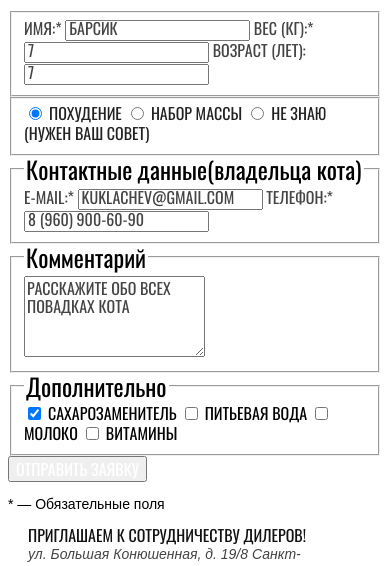
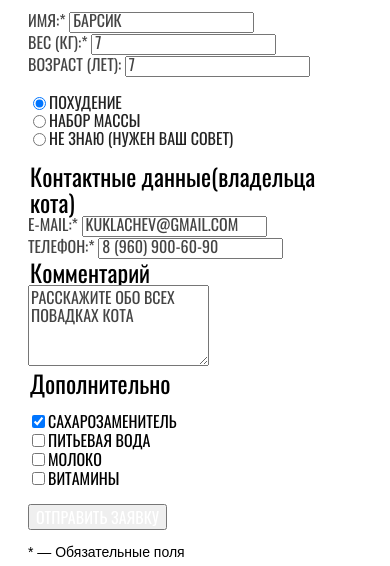
Before and after one commit to Giligan1/785755-cat-energy-21, a website: page source/form.html in a window 390 px wide. Shown: the part 252-818 px from the top of the page. Drawn offline with nearby package versions, Linux system fonts and the light colour scheme; files that its build step writes are made by us from their sources.

Commit message:
Сделал адаптивную сетку для страницы формы

```diff
--- a/source/form.html
+++ b/source/form.html
@@ -41,6 +41,7 @@
           <h2 class="visually-hidden">Форма подбора программы</h2>
           <p class="form-section__text">Заполните анкету, и мы подберем программу питания для вашего кота</p>
           <form class="form" action="https://echo.htmlacademy.ru" method="post">
+            <div class="form__wrapper">
               <fieldset class="form__cat-info about-cat">
                 <legend class="visually-hidden">Информация о питомце</legend>
                 <label class="about-cat__label">Имя:*
@@ -55,21 +56,32 @@
               </fieldset>
               <fieldset class="form__kind-of-food kind-of-food">
                 <legend class="visually-hidden">Тип питания</legend>
+                <ul class="kind-of-food__list">
+                  <li class="kind-of-food__item">
                     <input class="kind-of-food__slimming" type="radio" id="slim-radio" name="type-of-food" value="slimming" checked>
                     <label class="kind-of-food__label" for="slim-radio">Похудение</label>
+                  </li>
+                  <li class="kind-of-food__item">
                     <input class="kind-of-food__weight-gain" type="radio" id="weight-gain-radio" name="type-of-food" value="weight-gain">
                     <label class="kind-of-food__label" for="weight-gain-radio">Набор массы</label>
+                  </li>
+                  <li class="kind-of-food__item">
                     <input class="kind-of-food__need-advice" type="radio" id="need-advice-radio" name="type-of-food" value="need-advice">
                     <label class="kind-of-food__label" for="need-advice-radio">Не знаю (Нужен ваш совет)</label>
+                  </li>
+                </ul>
               </fieldset>
+            </div>
             <fieldset class="form__contact-details contact-details">
               <legend class="contact-details__heading">Контактные данные(владельца кота)</legend>
+              <div class="contact-details__wrapper">
                 <label class="contact-details__label">E-mail:*
                   <input class="contact-details__input contact-details__input--letter" type="email" name="email" placeholder="kuklachev@gmail.com" required>
                 </label>
                 <label class="contact-details__label">Телефон:*
                   <input class="contact-details__input contact-details__input--phone" type="tel" name="telephone" placeholder="8 (960) 900-60-90" required>
                 </label>
+              </div>
             </fieldset>
             <fieldset class="form__comment comment">
               <legend class="comment__heading">Комментарий</legend>
@@ -78,17 +90,29 @@
             </fieldset>
             <fieldset class="form__extra extra">
               <legend class="extra__heading">Дополнительно</legend>
+              <ul class="extra__list">
+                <li class="extra__item">
                   <input class="extra__input" type="checkbox" name="sweetener" id="sweetener" checked>
                   <label class="extra__label" for="sweetener">Сахарозаменитель</label>
+                </li>
+                <li class="extra__item">
                   <input class="extra__input" type="checkbox" name="water" id="water">
                   <label class="extra__label" for="water">Питьевая вода</label>
+                </li>
+                <li class="extra__item">
                   <input class="extra__input" type="checkbox" name="milk" id="milk">
                   <label class="extra__label" for="milk">Молоко</label>
+                </li>
+                <li class="extra__item">
                   <input class="extra__input" type="checkbox" name="vitamins" id="vitamins">
                   <label class="extra__label" for="vitamins">Витамины</label>
+                </li>
+              </ul>
             </fieldset>
+            <div class="form__submit-wrapper">
               <button class="form__submit" type="submit">Отправить заявку</button>
               <p class="form__text">* — Обязательные поля</p>
+            </div>
           </form>
         </div>
       </section>
@@ -97,9 +121,13 @@
       <section class="location">
         <div class="location__wrapper">
           <h2 class="visually-hidden">Месторасположение офиса компании</h2>
+          <div class="location__adress-wrapper">
             <p class="location__text">Приглашаем к сотрудничеству дилеров!</p>
             <address class="location__adress">ул. Большая Конюшенная, д. 19/8 Санкт-Петербург</address>
+          </div>
+          <div class="location__map-wrapper">
             <img class="location__map" src="#" alt="Карта" width="100" height="100"><!-- Временное оформление карты -->
+          </div>
         </div>
       </section>
     </main>
--- a/source/sass/blocks/about-cat.scss
+++ b/source/sass/blocks/about-cat.scss
@@ -1,3 +1,9 @@
+.about-cat {
+  padding: 0;
+  margin: 0;
+  border: none;
+}
+
 .about-cat__label {
   font-family: "Oswald", "Arial", sans-serif;
   font-weight: 400;
@@ -5,6 +11,7 @@
   line-height: 18px;
   color: $special-dark-grey;
   text-transform: uppercase;
+  display: block;
 }
 
 .about-cat__input {
--- a/source/sass/blocks/comment.scss
+++ b/source/sass/blocks/comment.scss
@@ -1,3 +1,9 @@
+.comment {
+  padding: 0;
+  margin: 0;
+  border: none;
+}
+
 .comment__heading {
   font-family: "Oswald", "Arial", sans-serif;
   font-weight: 400;
--- a/source/sass/blocks/contact-details.scss
+++ b/source/sass/blocks/contact-details.scss
@@ -1,9 +1,22 @@
+.contact-details {
+  padding: 0;
+  margin: 0;
+  border: none;
+}
+
 .contact-details__heading {
   font-family: "Oswald", "Arial", sans-serif;
   font-weight: 400;
   font-size: 24px;
   line-height: 26px;
   color: $black;
+}
+
+.contact-details__wrapper {
+  @media (min-width: $desktop) {
+    display: flex;
+    justify-content: space-between;
+  }
 }
 
 .contact-details__label {
@@ -13,6 +26,7 @@
   line-height: 18px;
   color: $special-dark-grey;
   text-transform: uppercase;
+  display: block;
 }
 
 .contact-details__input {
--- a/source/sass/blocks/extra.scss
+++ b/source/sass/blocks/extra.scss
@@ -1,9 +1,38 @@
+.extra {
+  padding: 0;
+  margin: 0;
+  border: none;
+}
+
 .extra__heading {
   font-family: "Oswald", "Arial", sans-serif;
   font-weight: 400;
   font-size: 24px;
   line-height: 26px;
   color: $black;
+}
+
+.extra__list {
+  list-style: none;
+  padding: 0;
+
+  @media (min-width: $tablet) {
+    display: flex;
+    flex-wrap: wrap;
+    justify-content: space-between;
+  }
+}
+
+.extra__item {
+  display: flex;
+
+  @media (min-width: $tablet) {
+    width: 47%;
+  }
+
+  @media (min-width: $desktop) {
+    width: 20.5%;
+  }
 }
 
 .extra__label {
--- a/source/sass/blocks/form-section.scss
+++ b/source/sass/blocks/form-section.scss
@@ -1,5 +1,17 @@
 .form-section {
   background-color: $white;
+}
+
+.form-section__wrapper {
+  @include wrapper(20px);
+
+  @media (min-width: $tablet) {
+    @include wrapper(70px);
+  }
+
+  @media (min-width: $desktop) {
+    @include wrapper(110px);
+  }
 }
 
 .form-section__text {
--- a/source/sass/blocks/form.scss
+++ b/source/sass/blocks/form.scss
@@ -1,3 +1,16 @@
+.form__wrapper {
+  @media (min-width: $desktop) {
+    display: flex;
+    justify-content: space-between;
+  }
+}
+
+.form__submit-wrapper {
+  @media (min-width: $tablet) {
+    display: flex;
+  }
+}
+
 .form__submit {
   font-family: "Oswald", "Arial", sans-serif;
   font-weight: 400;
--- a/source/sass/blocks/kind-of-food.scss
+++ b/source/sass/blocks/kind-of-food.scss
@@ -1,3 +1,18 @@
+.kind-of-food {
+  padding: 0;
+  margin: 0;
+  border: none;
+}
+
+.kind-of-food__list {
+  list-style: none;
+  padding: 0;
+}
+
+.kind-of-food__item {
+  display: flex;
+}
+
 .kind-of-food__label {
   font-family: "Oswald", "Arial", sans-serif;
   font-weight: 400;
--- a/source/sass/blocks/location.scss
+++ b/source/sass/blocks/location.scss
@@ -7,6 +7,7 @@
 
   @media (min-width: $tablet) {
     @include wrapper(30px);
+    margin-left: 40px;
   }
 
   @media (min-width: $desktop) {
--- a/source/sass/blocks/main-nav.scss
+++ b/source/sass/blocks/main-nav.scss
@@ -7,6 +7,9 @@
 }
 
 .main-nav__list {
+  list-style: none;
+  padding: 0;
+
   @media (min-width: $tablet) {
     width: 440px;
     display: flex;
--- a/source/sass/blocks/page-main.scss
+++ b/source/sass/blocks/page-main.scss
@@ -4,6 +4,16 @@
   font-size: 36px;
   line-height: 36px;
   color: $black;
+
+  margin-left: 20px;
+
+  @media (min-width: $tablet) {
+    margin-left: 30px;
+  }
+
+  @media (min-width: $desktop) {
+    margin-left: 110px;
+  }
 }
 
 .page-main__catalog-heading {
--- a/source/sass/style.scss
+++ b/source/sass/style.scss
@@ -14,9 +14,9 @@
 @import "blocks/page-footer.scss";
 @import "blocks/social.scss";
 @import "blocks/copyright.scss";
+@import "blocks/form-section.scss";
 @import "blocks/form.scss";
 @import "blocks/products.scss";
-@import "blocks/form-section.scss";
 @import "blocks/about-cat.scss";
 @import "blocks/kind-of-food.scss";
 @import "blocks/contact-details.scss";
```
Also changed, not shown: source/catalog.html (+13 -0 lines). Lines whose indentation alone changed are shown as unchanged.
